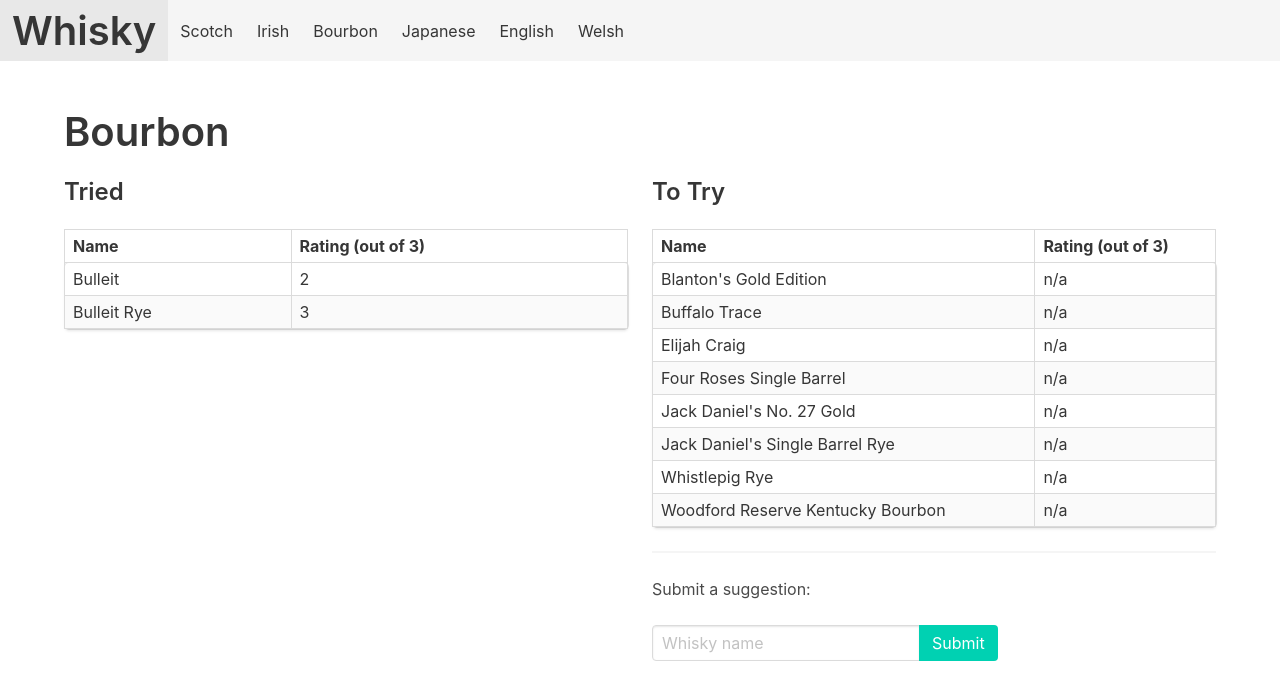
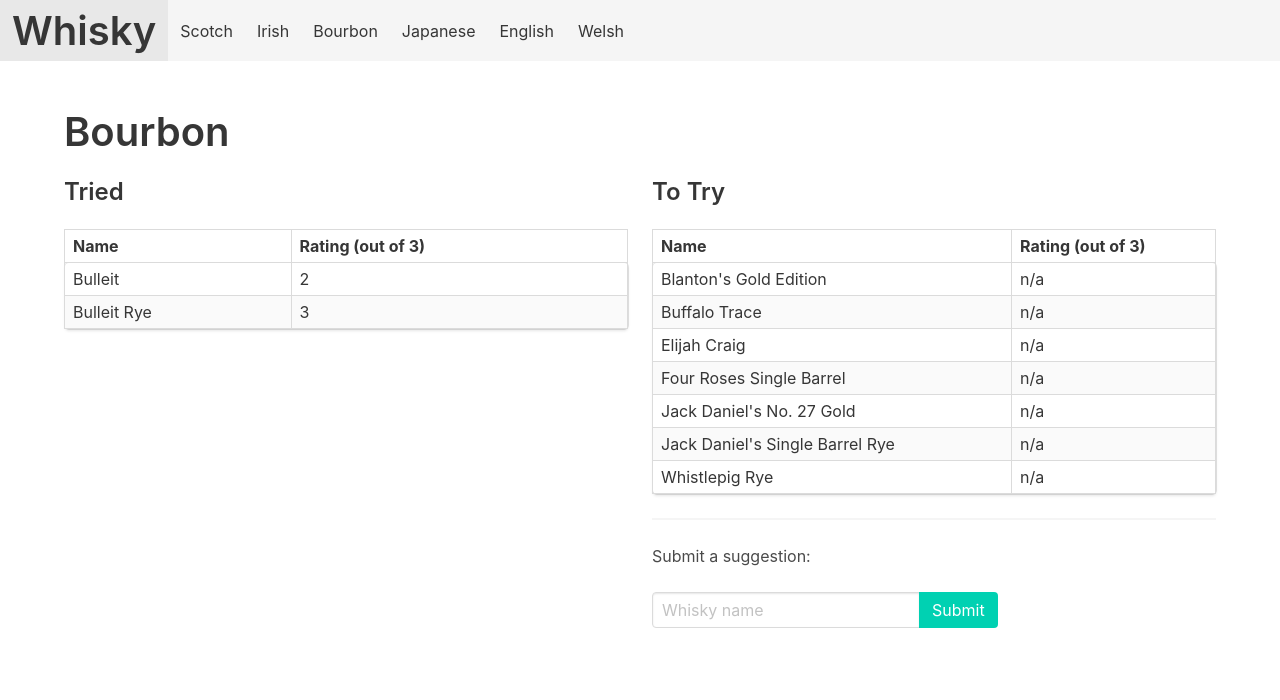
Before and after one commit to grega/whisky, a Jekyll site: the page built from bourbon.html, in a window 1280 px wide. Shown: the top 700 px of the page. Built offline with Jekyll 4.4.1, drawn with Linux system fonts in a browser that asks for light colours.

Commit message:
Remove Woodford

```diff
--- a/_data/bourbon/to_try.yml
+++ b/_data/bourbon/to_try.yml
@@ -2,7 +2,6 @@
 - name: Elijah Craig
 - name: Four Roses Single Barrel
 - name: Blanton's Gold Edition
-- name: Woodford Reserve Kentucky Bourbon
 - name: Jack Daniel's No. 27 Gold
 - name: Jack Daniel's Single Barrel Rye
 - name: Buffalo Trace
```
